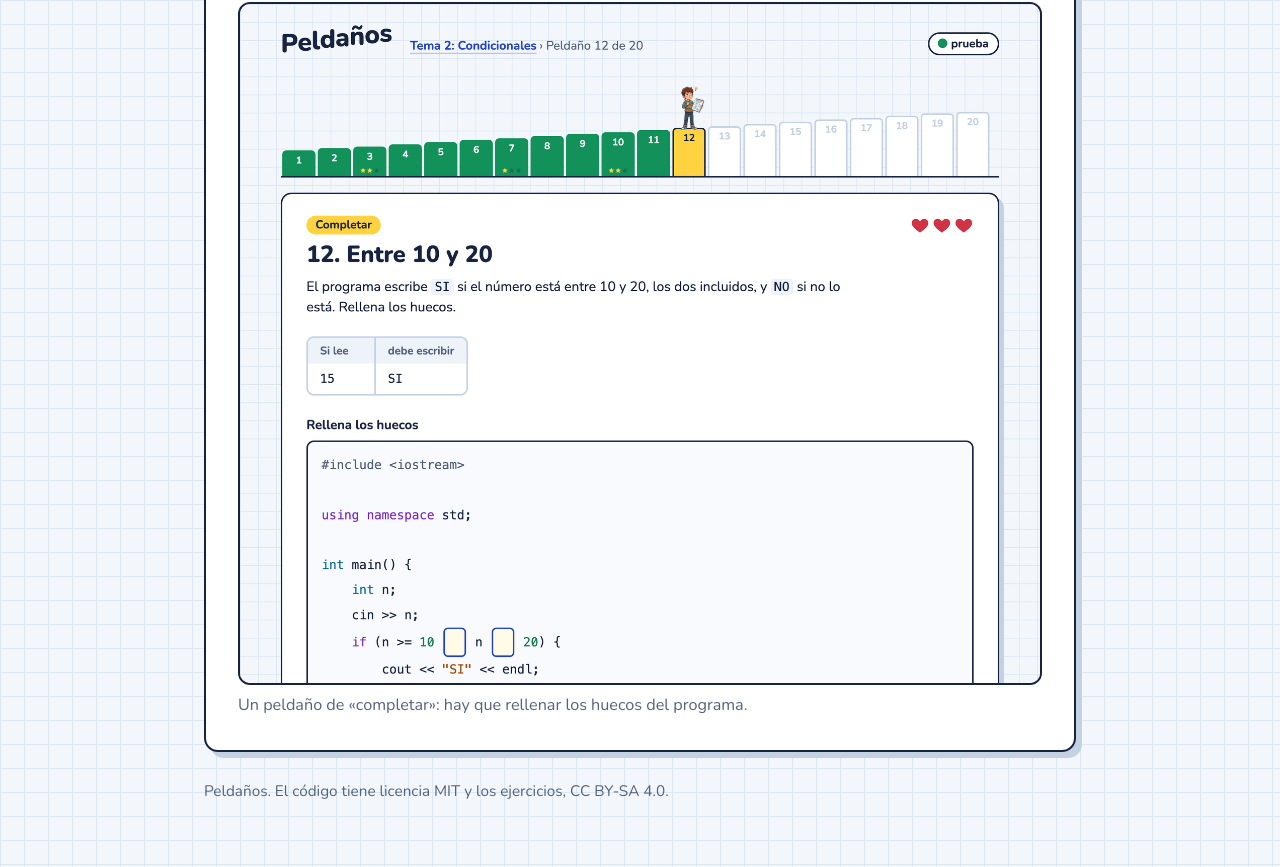
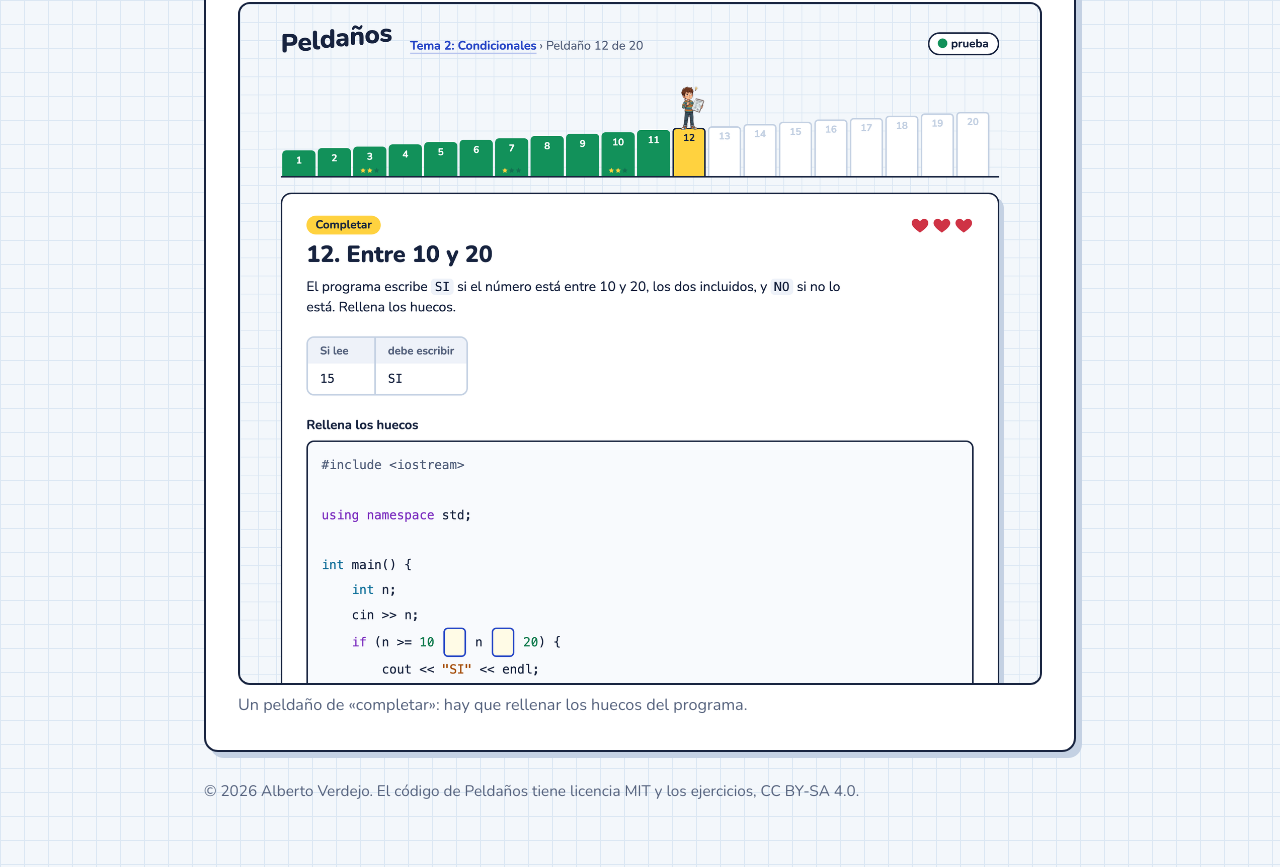
Before and after one commit to albertoverdejo/peldanos-portada, a plain HTML site: page index.html in a window 1280 px wide. Shown: the part 1512-2379 px from the top of the page. Drawn offline with Linux system fonts and the light colour scheme.

Commit message:
Pie: autoría
Co-Authored-By: Claude Fable 5.2 <noreply@anthropic.com>

```diff
--- a/index.html
+++ b/index.html
@@ -92,7 +92,7 @@
     </figure>
   </section>
 
-  <footer>Peldaños. El código tiene licencia MIT y los ejercicios, CC BY-SA 4.0.</footer>
+  <footer>© 2026 Alberto Verdejo. El código de Peldaños tiene licencia MIT y los ejercicios, CC BY-SA 4.0.</footer>
 </main>
 </body>
 </html>
```
